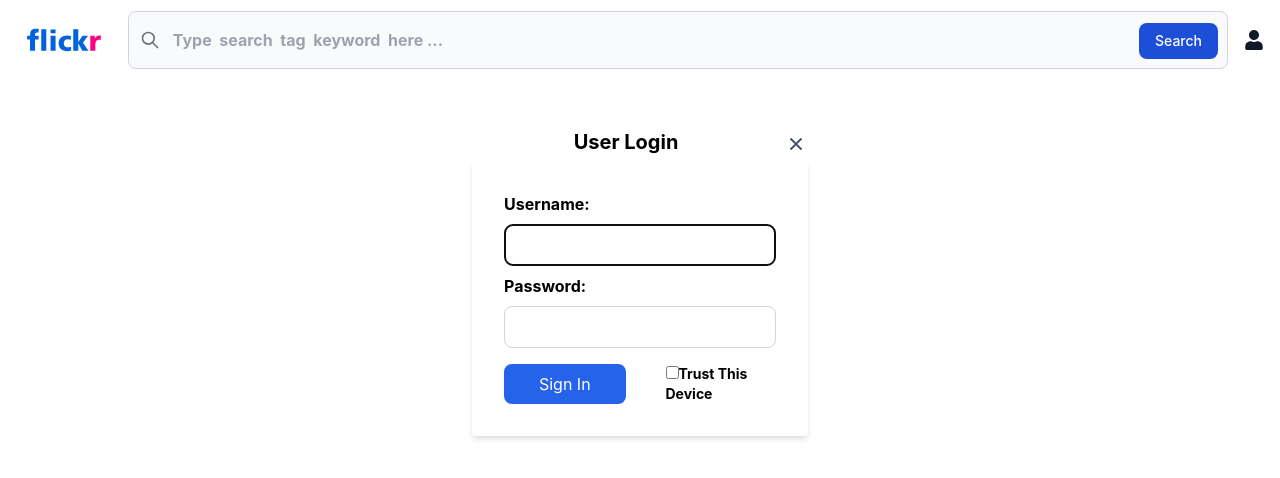
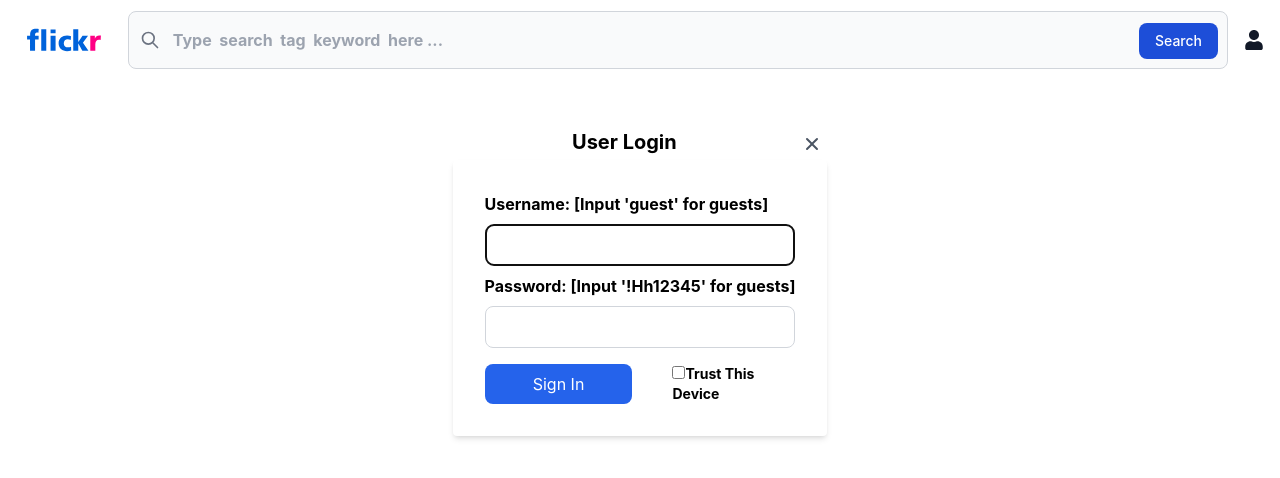
Before and after one commit to walterjin6/flickr-picture-search-frontend, a React (Create React App) app: page /login in a window 1280 px wide. Shown: the top 478 px of the page. Built offline with nearby package versions, Linux system fonts and the light colour scheme.

Commit message:
update readme.md

```diff
--- a/src/features/auth/Login.js
+++ b/src/features/auth/Login.js
@@ -130,7 +130,7 @@ const Login = () => {
             onSubmit={handleSubmit}
           >
             <label htmlFor='username' className=' font-bold py-2'>
-              Username:
+              Username: [Input 'guest' for guests]
             </label>
             <input
               className=' border border-gray-300 text-gray-900 sm:text-sm rounded-lg focus:ring-primary-600 focus:border-primary-600 block w-full p-2.5 '
@@ -147,7 +147,7 @@ const Login = () => {
               <p className={inputErrClass}>{errors.username}</p>
             )}
             <label htmlFor='password' className='font-bold py-2'>
-              Password:
+              Password: [Input '!Hh12345' for guests]
             </label>
             <input
               className=' border border-gray-300 text-gray-900 sm:text-sm rounded-lg focus:ring-primary-600 focus:border-primary-600 block w-full p-2.5'
```
Also changed, not shown: 1 other file (tests, documents, lock files or other folders).
